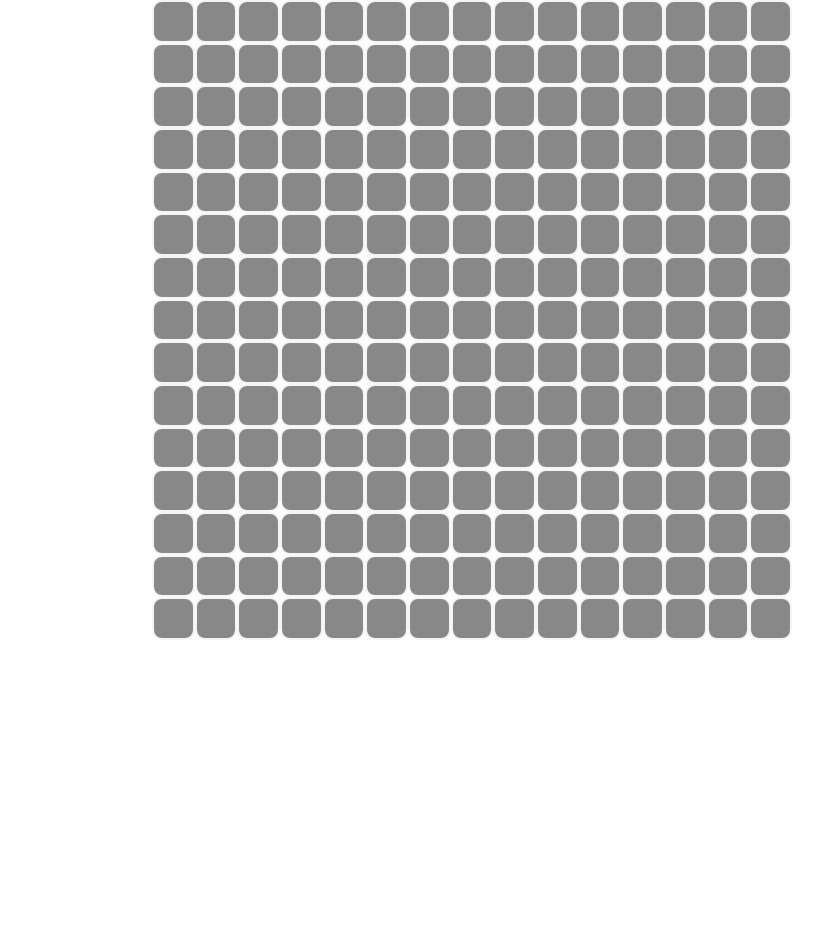
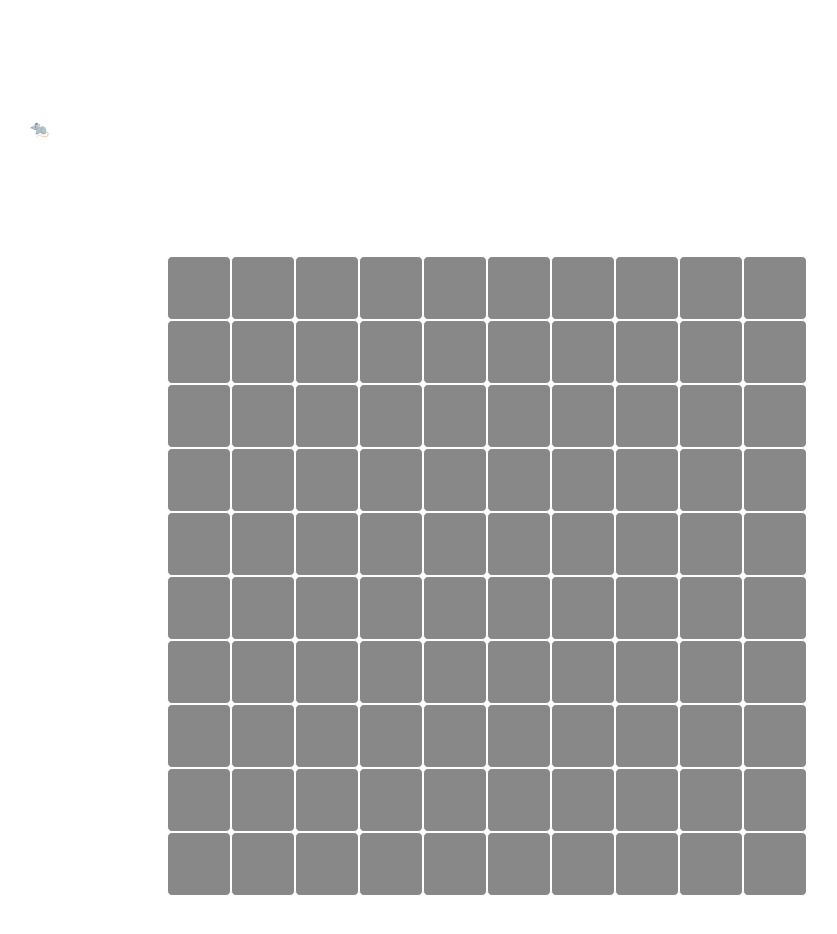
Before and after one commit to snowbellows/ratogram, a React (Vite) app: page / in a window 1280 px wide. Shown: the top 934 px of the page, without its empty margins (88-925 px from the left). Before the commit the page ends 800 px from the top, so only its background shows below. Built offline with nearby package versions, Linux system fonts and the light colour scheme.

Commit message:
feat(App): add column keys

```diff
--- a/src/App.css
+++ b/src/App.css
@@ -1,9 +1,6 @@
 #root {
-  max-width: 1280px;
-  min-height: 100vh;
-  margin: auto auto;
-  text-align: center;
-  display: flex;
+  height: 100vh;
+  width: 100vw;
 }
 
 .logo {
@@ -43,15 +40,23 @@
 }
 
 .board {
-  display: flex;
+  aspect-ratio: 1 / 1;
+  display: grid;
+  grid-template:
+    "a b b" 1fr
+    "c d d" 2fr
+    "c d d" 2fr / 1fr 2fr 2fr;
+
+  max-width: 100%;
   width: 100%;
+  padding-right: 5px;
 }
 
 .row-key {
   display: flex;
   flex-direction: column;
-  height: 80vh;
-  width: 15rem;
+  grid-row: 2/4;
+  grid-column: 1;
 }
 
 .krow {
@@ -59,11 +64,34 @@
   display: flex;
   flex-grow: 1;
   flex-basis: 100%;
+  width: 100%;
 }
 
 .rkey {
   margin: auto 5px;
-  /* font-size: 2rem; */
+  font-size: x-small;
+  font-weight: bold;
+}
+
+.col-key {
+  display: flex;
+  grid-row: 1;
+  grid-column: 2/4;
+}
+
+.kcol {
+  flex-direction: column;
+  justify-content: flex-end;
+  display: flex;
+  flex-grow: 1;
+  flex-basis: 100%;
+  height: 100%;
+}
+
+.ckey {
+  margin: 0px auto;
+  font-size: x-small;
+  font-weight: bold;
 }
 
 .gram {
@@ -71,10 +99,11 @@
   /* width: 80vw; */
   max-height: 80vh;
   max-width: 80vw;
-  /* margin: auto; */
   display: flex;
   flex-direction: column;
   flex: 0 0 auto;
+  grid-row: 2/4;
+  grid-column: 2/4;
 }
 
 .grow {
@@ -84,9 +113,11 @@
 
 .tile {
   flex-grow: 1;
+  flex-basis: 100%;
   background-color: #888;
-  border: 2px solid whitesmoke;
-  border-radius: 10px;
+  border: 1px solid white;
+  border-radius: 5px;
+  padding: 0;
 }
 
 .filled {
--- a/src/App.tsx
+++ b/src/App.tsx
@@ -3,10 +3,15 @@ import "./App.css";
 import { Gram } from "./data";
 
 function App() {
-  const [gram, setGram] = useState(Gram.newBlank(15));
+  const [gram, setGram] = useState(Gram.newBlank(10));
 
   const rowKeys = useMemo(
     () => gram.rowBlocks().map((r) => r.filter((b) => b.type === "filled")),
+    [gram],
+  );
+
+  const colKeys = useMemo(
+    () => gram.colBlocks().map((r) => r.filter((b) => b.type === "filled")),
     [gram],
   );
 
@@ -21,6 +26,22 @@ function App() {
   return (
     <>
       <div className="board">
+        <div style={{margin: "auto"}}>🐀</div>
+        <div className="col-key">
+          {colKeys.map((r, i) => (
+            <div
+              className="kcol"
+              key={`kcol${i}${r.map((b) => b.id).join("-")}`}
+            >
+              {r.map((b) => (
+                <p className="ckey" key={b.id}>
+                  {b.length}
+                </p>
+              ))}
+            </div>
+          ))}
+        </div>
+
         <div className="row-key">
           {rowKeys.map((r, i) => (
             <div
--- a/src/index.css
+++ b/src/index.css
@@ -13,7 +13,9 @@
   -moz-osx-font-smoothing: grayscale;
 }
 
-* {
+*,
+*::before,
+*::after {
   box-sizing: border-box;
 }
 
```
Also changed, not shown: 1 other file (tests, documents, lock files or other folders).
